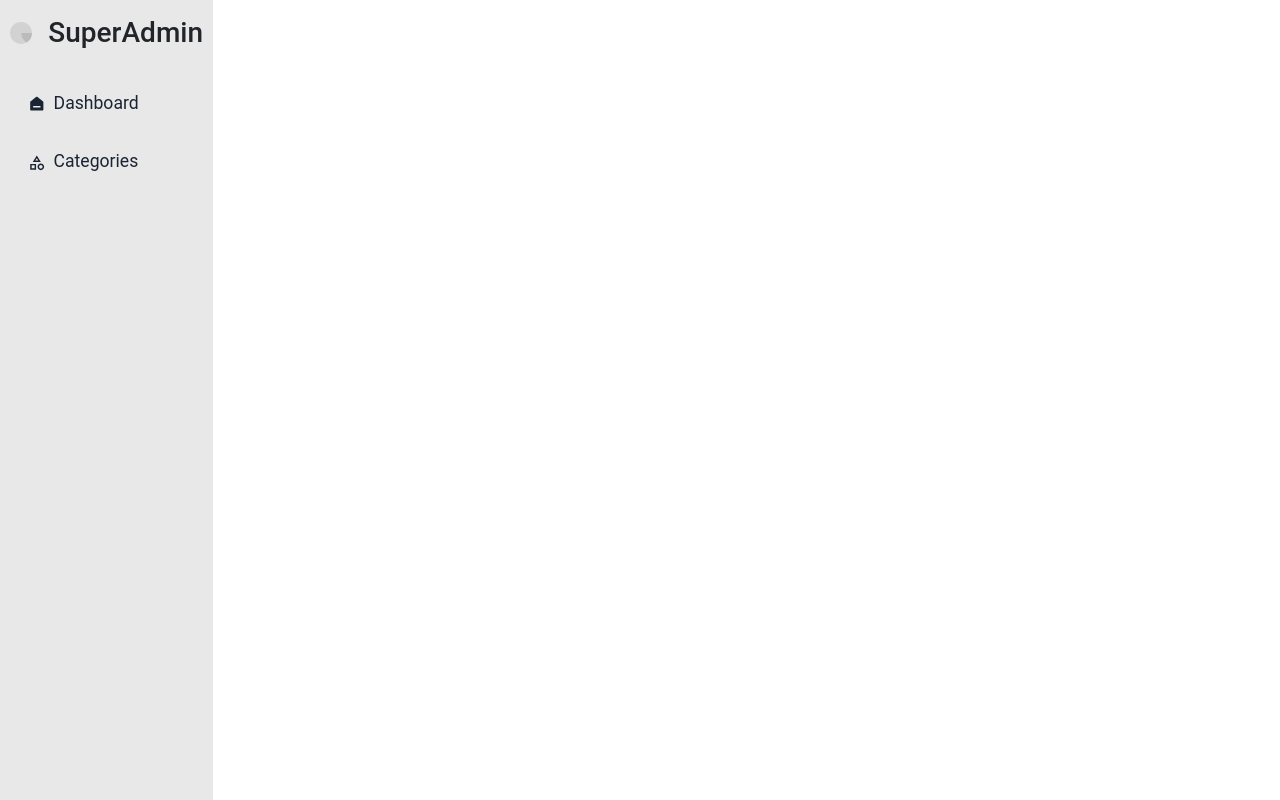
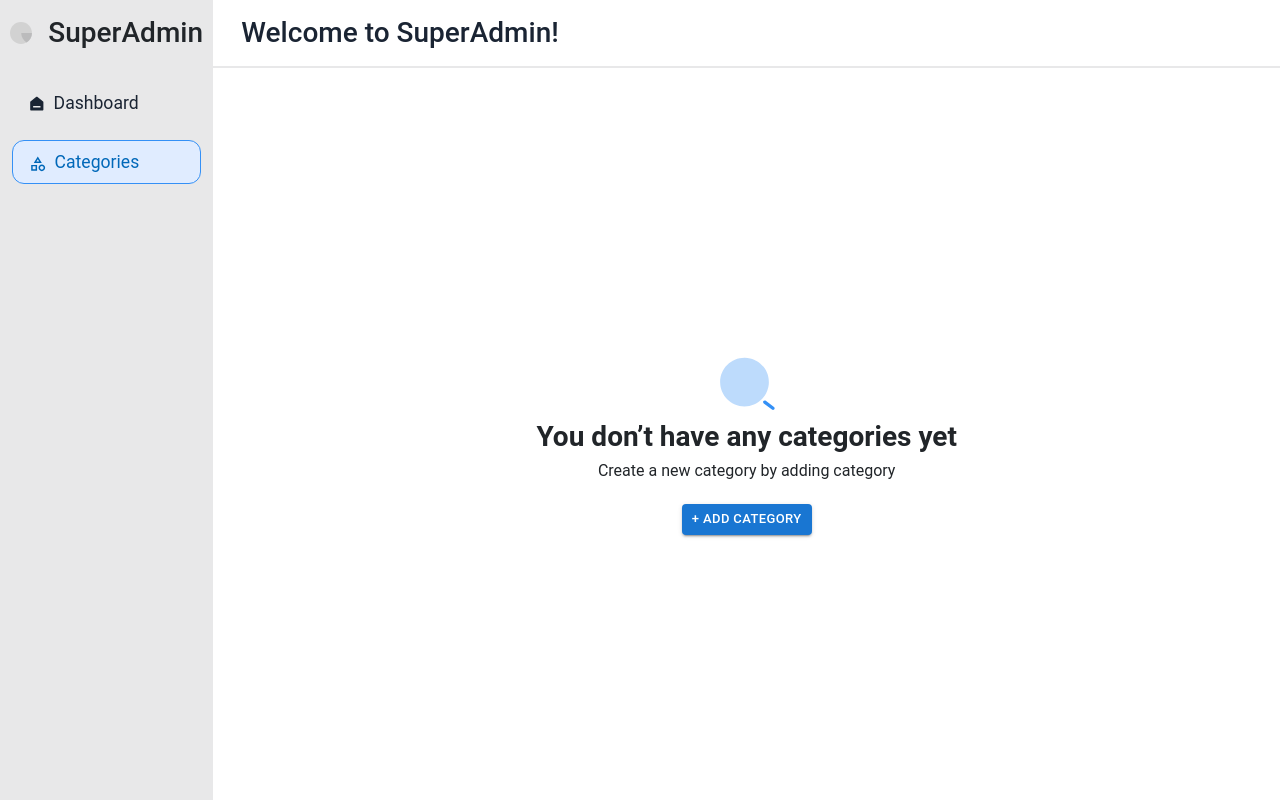
Before and after one commit to Ayushi166/frontend_super_admin, a React (Create React App) app: page /Categories in a window 1280 px wide. Built offline with nearby package versions, Linux system fonts and the light colour scheme.

Commit message:
latest code

```diff
--- a/package.json
+++ b/package.json
@@ -6,6 +6,7 @@
     "@emotion/react": "^11.11.4",
     "@emotion/styled": "^11.11.0",
     "@mui/icons-material": "^5.15.12",
+    "@mui/joy": "^5.0.0-beta.30",
     "@mui/material": "^5.15.12",
     "@testing-library/jest-dom": "^5.17.0",
     "@testing-library/react": "^13.4.0",
--- a/src/AllRoutes.jsx
+++ b/src/AllRoutes.jsx
@@ -2,6 +2,7 @@ import React from "react";
 import { Route, Routes } from "react-router-dom";
 import Login from "./components/Login";
 import Dashboard from "./components/dashboard/Dashboard";
+import Categories from "./components/categories/Categories";
 
 const AllRoutes = () => {
   return (
@@ -9,6 +10,7 @@ const AllRoutes = () => {
         <Routes>
           <Route path="/" element={<Login />} />
           <Route path="/Dashboard" element={<Dashboard />} />
+          <Route path="/Categories" element={<Categories />} />
         </Routes>
     </>
   );
--- a/src/components/Sidebar.jsx
+++ b/src/components/Sidebar.jsx
@@ -17,6 +17,7 @@ const Sidebar = () => {
     {
       icon: <MdOutlineCategory />,
       value: "Categories",
+      pathname: "/Categories"
     },
   ];
 
@@ -35,7 +36,7 @@ const Sidebar = () => {
               return (
                 <>
                   <div
-                    onClick={Navigate(data.pathname)}
+                    onClick={()=>Navigate(data.pathname)}
                     key={value}
                     className="d-flex align-items-center py-2 justify-content-start ps-3 gap-2 mb-3"
                     style={{
--- /dev/null
+++ b/src/components/categories/Categories.jsx
@@ -0,0 +1,60 @@
+import React from "react";
+import Header from "../Header";
+import { Option, Select } from "@mui/joy";
+import { Button } from "@mui/material";
+
+const data = [];
+console.log(data.length)
+
+const Categories = () => {
+  return (
+    <div style={{ display: "flex", flexDirection: "column", height: "100vh" }}>
+      <Header heading="Welcome to SuperAdmin!" />
+      <div className="container h-100 pt-3" style={{ flex: 1 }}>
+        <div className="row h-100">
+        {
+            data.length <= 0 && (
+          <div className="col-12 d-flex flex-column align-items-center justify-content-center">
+            <svg
+              width="60"
+              height="71"
+              viewBox="0 0 80 81"
+              fill="none"
+              xmlns="http://www.w3.org/2000/svg"
+            >
+              <path
+                opacity="0.32"
+                d="M36.6665 4.66699C18.7172 4.66699 4.1665 19.2177 4.1665 37.167C4.1665 55.1162 18.7172 69.667 36.6665 69.667C45.6404 69.667 53.7689 66.0266 59.6475 60.148C65.5261 54.2694 69.1665 46.1409 69.1665 37.167C69.1665 19.2177 54.6158 4.66699 36.6665 4.66699Z"
+                fill="#3490F6"
+              />
+              <path
+                fillRule="evenodd"
+                clipRule="evenodd"
+                d="M61.9199 62.6533C62.6648 61.6587 64.075 61.4563 65.0696 62.2012L75.9692 70.3642C76.9638 71.1091 77.1663 72.5193 76.4214 73.5139C75.6765 74.5085 74.2663 74.711 73.2717 73.9661L62.3721 65.803C61.3774 65.0581 61.175 63.6479 61.9199 62.6533Z"
+                fill="#3490F6"
+              />
+            </svg>
+
+            <h3 style={{fontWeight:"bold"}} >You don’t have any categories yet</h3>
+            <h6 style={{fontWeight:400}} >Create a new category by adding category </h6>
+            <Button className="mt-3" variant="contained" size="small" >+ Add Category</Button>
+          </div>
+            )
+        }
+          {data.length > 0 && (
+            <>
+              <div className="col-2">
+                <Select variant="outlined" placeholder="Select Category">
+                  <Option value="completed">Completed</Option>
+                  <Option value="pending">Pending</Option>
+                </Select>
+              </div>
+            </>
+          )}
+        </div>
+      </div>
+    </div>
+  );
+};
+
+export default Categories;
--- a/src/index.js
+++ b/src/index.js
@@ -8,11 +8,9 @@ import { BrowserRouter } from "react-router-dom";
 
 const root = ReactDOM.createRoot(document.getElementById("root"));
 root.render(
-  <React.StrictMode>
     <BrowserRouter>
       <App />
     </BrowserRouter>
-  </React.StrictMode>
 );
 
 // If you want to start measuring performance in your app, pass a function
```
Also changed, not shown: 1 other file (tests, documents, lock files or other folders).
